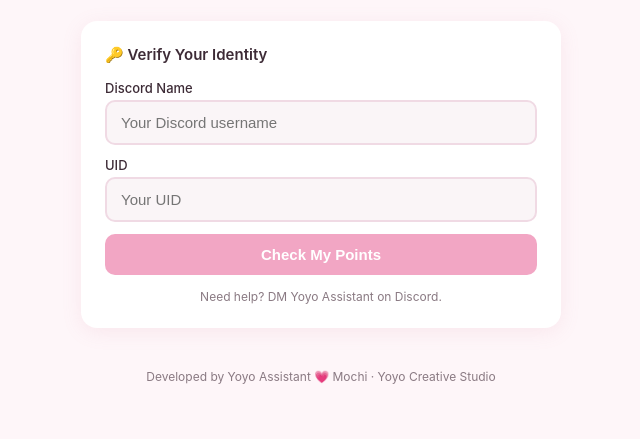
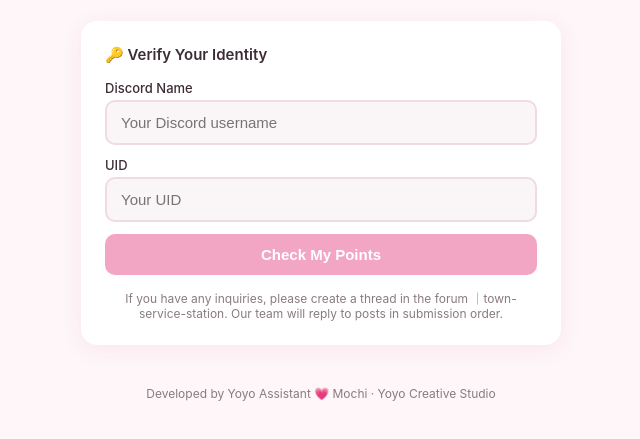
Before and after one commit to JIASHI65/yoyo-koc-exchange, a plain HTML site: page index.html in a window 1280 px wide. Shown: the part 117-556 px from the top of the page, without its empty margins (319-959 px from the left). Drawn offline with Linux system fonts and the light colour scheme.

Commit message:
Update help text: forum instead of DM

```diff
--- a/index.html
+++ b/index.html
@@ -65,7 +65,7 @@
     <input type="text" id="input-uid" placeholder="Your UID" autocomplete="off">
     <button class="btn btn-primary" id="btn-login" onclick="login()">Check My Points</button>
     <div style="margin-top:14px;font-size:12px;color:var(--text-light);text-align:center;">
-      Need help? DM Yoyo Assistant on Discord.
+      If you have any inquiries, please create a thread in the forum ｜town-service-station. Our team will reply to posts in submission order.
     </div>
   </div>
 
@@ -95,6 +95,9 @@
     </div>
 
     <button class="btn" style="width:100%;border:1px solid var(--border);border-radius:10px;padding:12px;background:var(--card);font-size:14px;color:var(--text-light);cursor:pointer;" onclick="logout()">← Switch Account</button>
+    <div style="margin-top:14px;font-size:12px;color:var(--text-light);text-align:center;line-height:1.6;">
+      Questions or issues? Create a thread in <strong>｜town-service-station</strong> \u2014 we reply in submission order.
+    </div>
   </div>
 
   <div class="footer">
```
